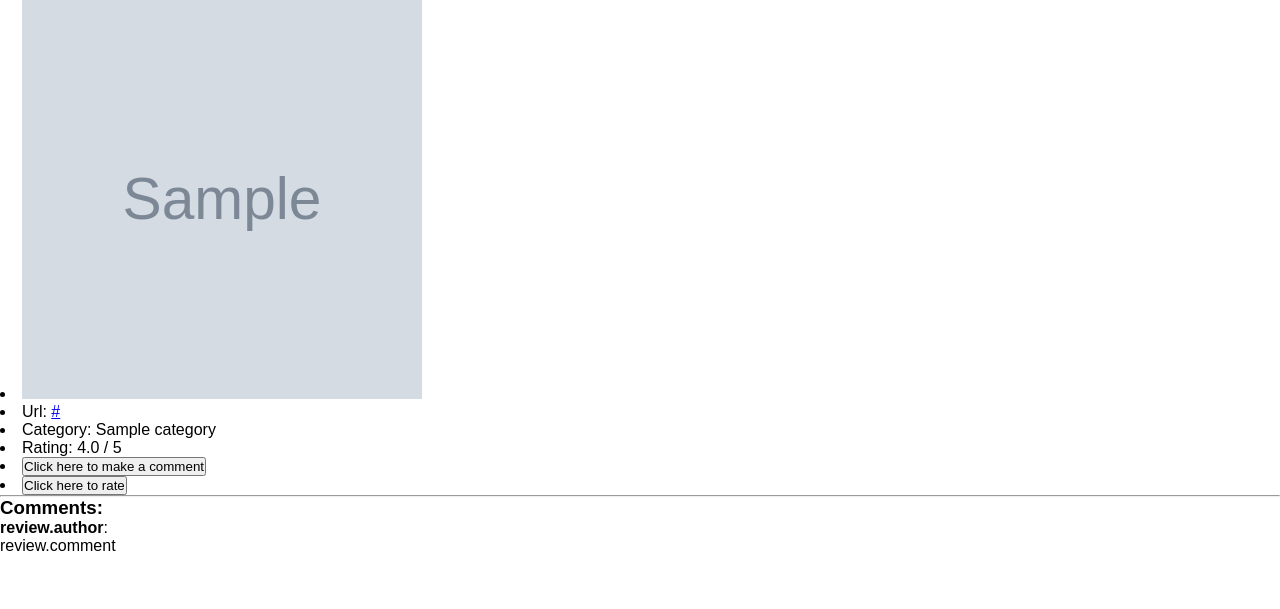
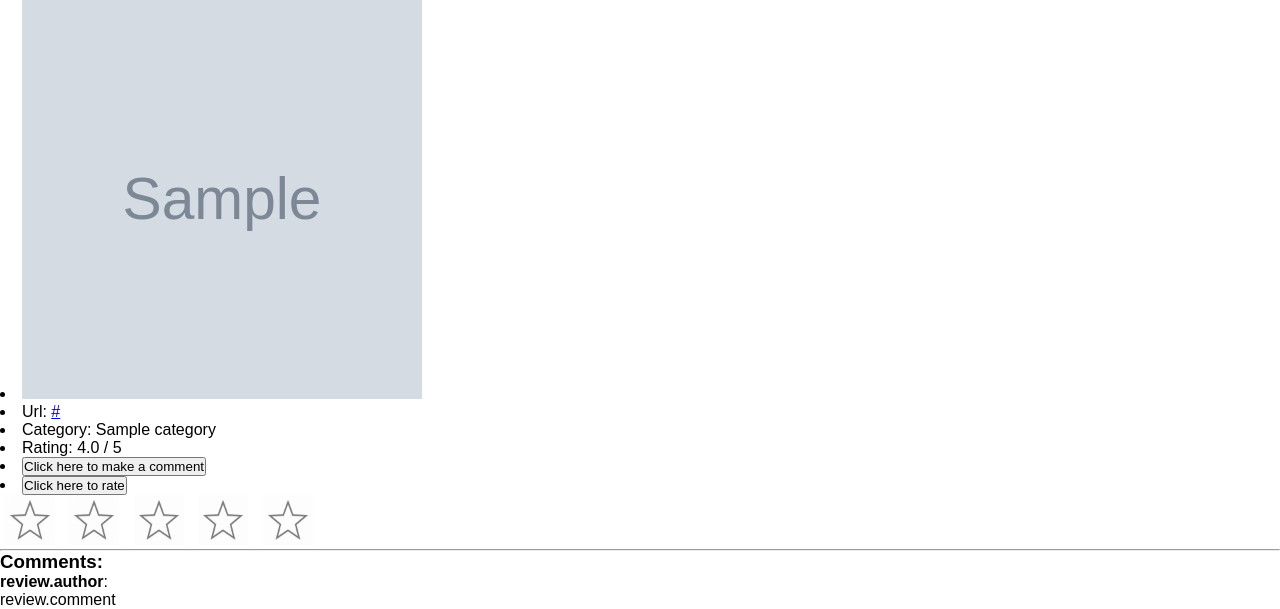
Before and after one commit to 2431345K/article-web-app, a Django app: a page that uses templates/article_web_app/article.html in a window 1280 px wide. Shown: the part 239-848 px from the top of the page. Before the commit the page ends 790 px from the top, so only its background shows below. Run offline with Django 3.2, Linux system fonts and the light colour scheme; tables that the repository leaves empty hold one stand-in row (values such as "Sample post"); grey boxes marked "Sample" are stand-in pictures; some libraries are stand-ins or nearby versions.

Commit message:
morgan- added stars

```diff
--- a/static/CSS/index.css
+++ b/static/CSS/index.css
@@ -34,3 +34,7 @@
     width:50px;
     margin-right: 48px;
 }
+
+#stars { display: inline-block;
+		width:50px;
+}
--- a/templates/article_web_app/article.html
+++ b/templates/article_web_app/article.html
@@ -18,6 +18,16 @@
     <li>Rating: {{ article.averageRating }} / 5</li>
     <li><button onclick="myFunction()" class="btn btn-primary">Click here to make a comment</button></li>
 	<li><button onclick="myFunction2()" class="btn btn-rate">Click here to rate</button></li>
+
+
+	<img style="display: inline; margin: 0 5px;" src="{% static "images/emptystar.png" %}" id="star1" width="50" height="50">
+	<img style="display: inline; margin: 0 5px;" src="{% static "images/emptystar.png" %}" id="star2" width="50" height="50">
+	<img style="display: inline; margin: 0 5px;" src="{% static "images/emptystar.png" %}" id="star3" width="50" height="50">
+	<img style="display: inline; margin: 0 5px;" src="{% static "images/emptystar.png" %}" id="star4" width="50" height="50">
+	<img style="display: inline; margin: 0 5px;" src="{% static "images/emptystar.png" %}" id="star5" width="50" height="50">
+
+
+
     <hr>
     <h3>Comments:</h3>
     {% if reviews %}
```
Also changed, not shown: static/images/emptystar.png (added), static/images/goldstar.png (added).
